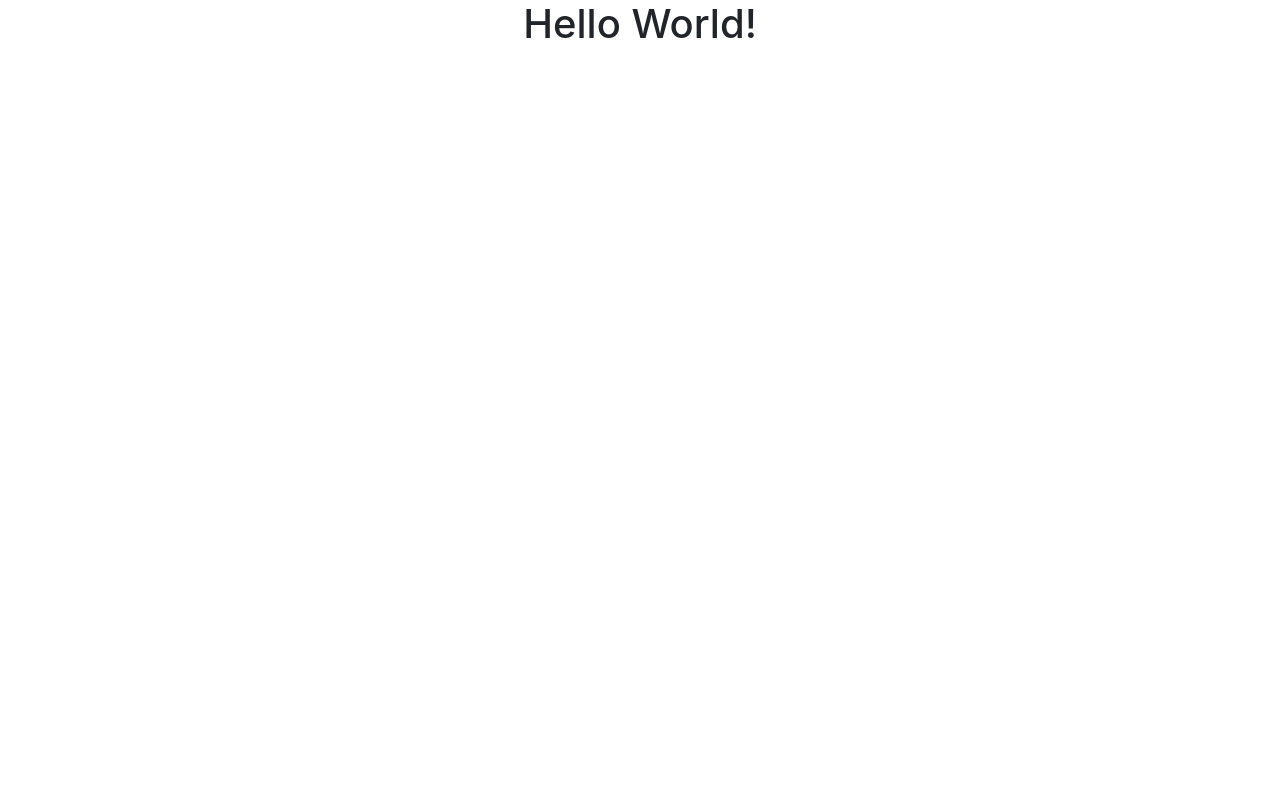
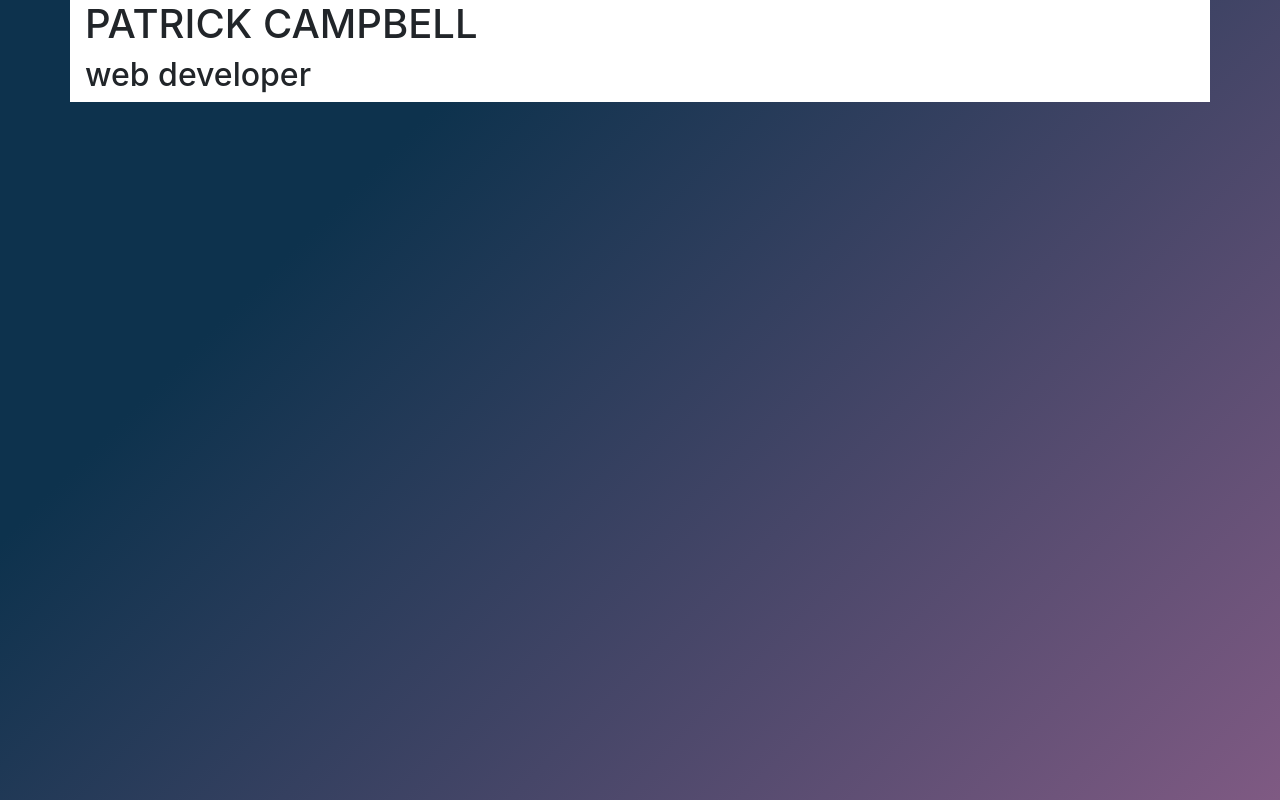
Before and after one commit to CowboyPatrick/portfolio, a plain HTML site: page index.html in a window 1280 px wide. Drawn offline with nearby package versions, Linux system fonts and the light colour scheme.

Commit message:
background set

```diff
--- a/css/main.css
+++ b/css/main.css
@@ -0,0 +1,10 @@
+body {
+background-color: #7f5a83;
+background-image: linear-gradient(315deg, #7f5a83 0%, #0d324d 74%);
+height: 100vh;
+
+}
+
+.container {
+  background-color: white;
+}
--- a/index.html
+++ b/index.html
@@ -11,7 +11,22 @@
   <link rel="stylesheet" type="text/css" href="css/main.css">
 </head>
 <body>
-  <h1 class="text-center">Hello World!</h1>
+  <div class= "container">
+    <div class= "banner row justify-content-center">
+      <div class="col-12 d-flex flex-column justify-content-center">
+      <h1>PATRICK CAMPBELL</h1>
+      <h2>web developer</h2>
+      </div>
+
+
+    </div>
+
+
+
+  </div>
+
+
+
   <script src="https://ajax.googleapis.com/ajax/libs/jquery/3.3.1/jquery.min.js"></script>
   <script src="https://cdnjs.cloudflare.com/ajax/libs/popper.js/1.14.7/umd/popper.min.js"></script>
   <script src="https://maxcdn.bootstrapcdn.com/bootstrap/4.3.1/js/bootstrap.min.js"></script>
```
